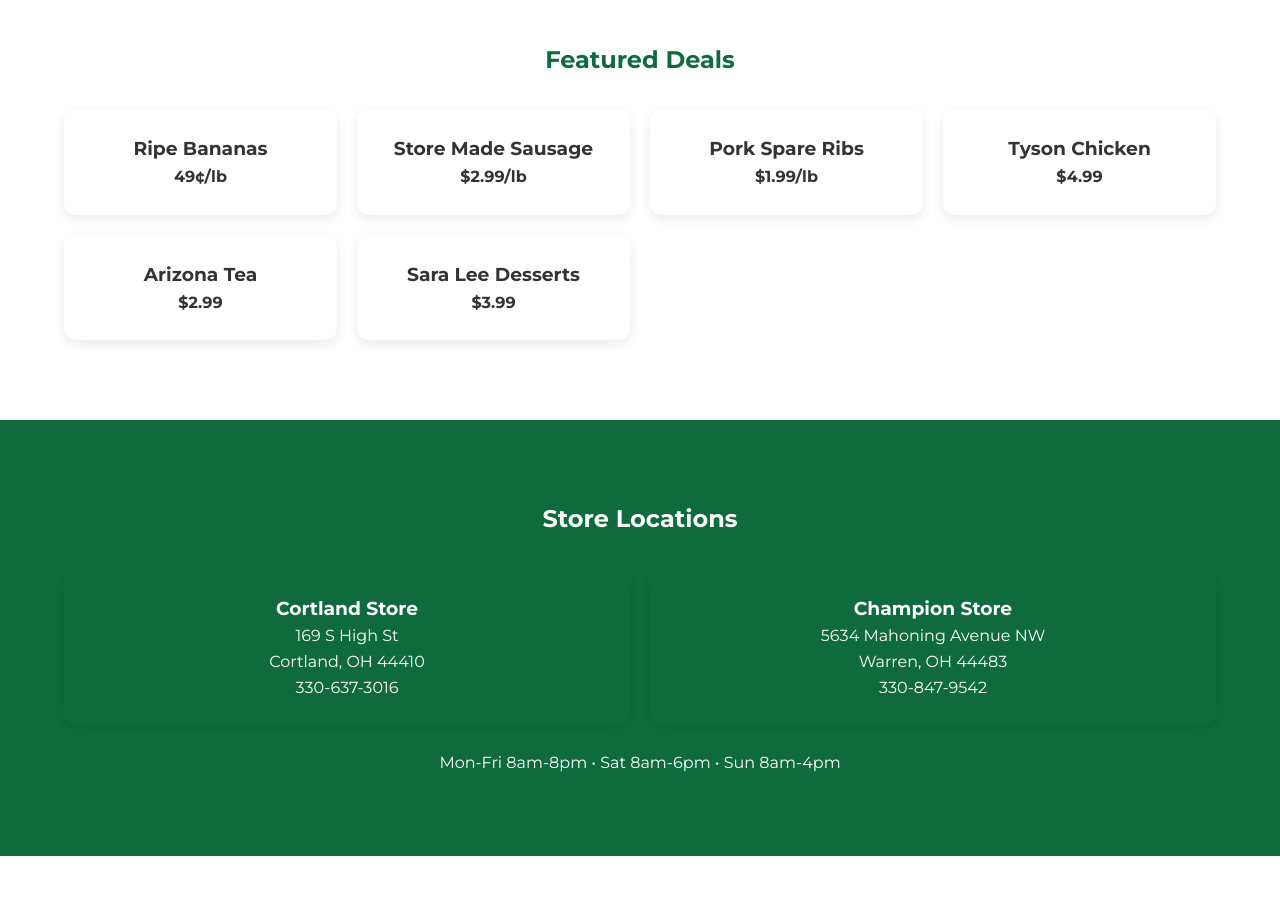
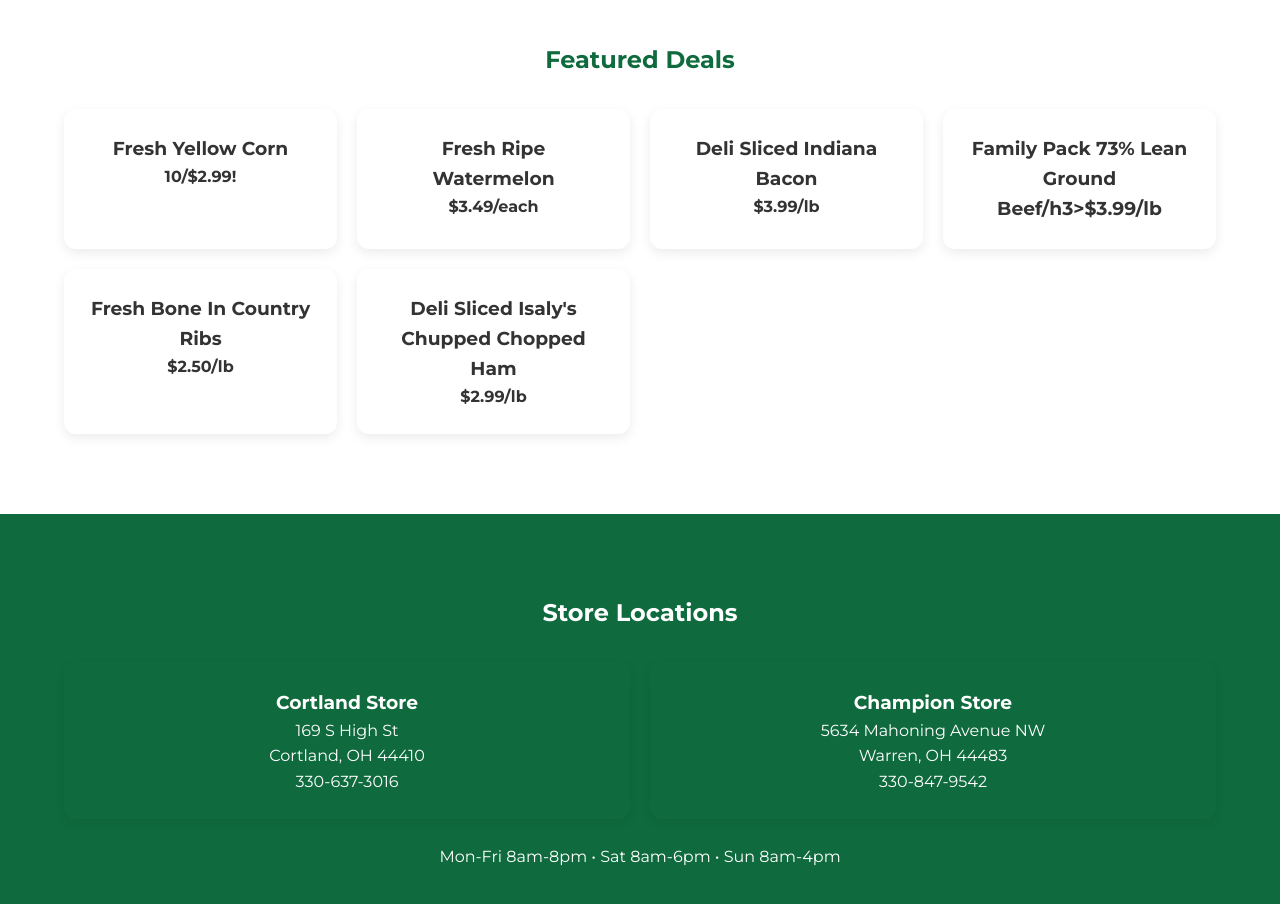
Before and after one commit to goldendawncortlandchampion/goldendawncortlandchampion, a plain HTML site: page index.html in a window 1280 px wide. Shown: the part 4420-5324 px from the top of the page. Drawn offline with Linux system fonts and the light colour scheme.

Commit message:
Update index.html

```diff
--- a/index.html
+++ b/index.html
@@ -58,12 +58,12 @@
 <div class="container">
 <h2>Featured Deals</h2>
 <div class="grid">
-<div class="card"><h3>Ripe Bananas</h3><strong>49¢/lb</strong></div>
-<div class="card"><h3>Store Made Sausage</h3><strong>$2.99/lb</strong></div>
-<div class="card"><h3>Pork Spare Ribs</h3><strong>$1.99/lb</strong></div>
-<div class="card"><h3>Tyson Chicken</h3><strong>$4.99</strong></div>
-<div class="card"><h3>Arizona Tea</h3><strong>$2.99</strong></div>
-<div class="card"><h3>Sara Lee Desserts</h3><strong>$3.99</strong></div>
+<div class="card"><h3>Fresh Yellow Corn</h3><strong>10/$2.99!</strong></div>
+<div class="card"><h3>Fresh Ripe Watermelon</h3><strong>$3.49/each</strong></div>
+<div class="card"><h3>Deli Sliced Indiana Bacon</h3><strong>$3.99/lb</strong></div>
+<div class="card"><h3>Family Pack 73% Lean Ground Beef/h3><strong>$3.99/lb</strong></div>
+<div class="card"><h3>Fresh Bone In Country Ribs</h3><strong>$2.50/lb</strong></div>
+<div class="card"><h3>Deli Sliced Isaly's Chupped Chopped Ham</h3><strong>$2.99/lb</strong></div>
 </div>
 </div>
 </section>
```
